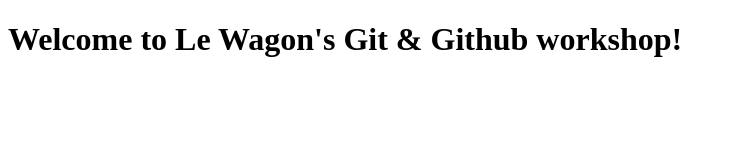
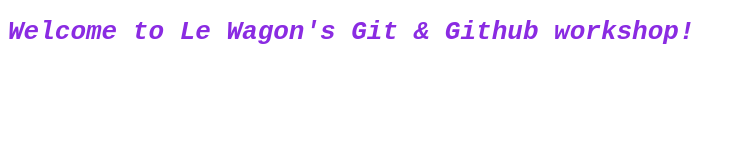
Before and after one commit to aslikalaylioglu/demo_landingpage, a plain HTML site: page index.html in a window 1280 px wide. Shown: the whole page, without its empty margins (0-746 px from the left). Drawn offline with Linux system fonts and the light colour scheme.

Commit message:
stylesheet for landing page

```diff
--- a/index.html
+++ b/index.html
@@ -2,6 +2,7 @@
 <!DOCTYPE html>
 <html>
   <head>
+    <link rel="stylesheet" href="style.css">
   </head>
   <body>
     <h1>Welcome to Le Wagon's Git & Github workshop!</h1>
--- /dev/null
+++ b/style.css
@@ -0,0 +1,5 @@
+h1{
+    color:blueviolet;
+    font-family: monospace;
+    font-style: italic;
+}
```
